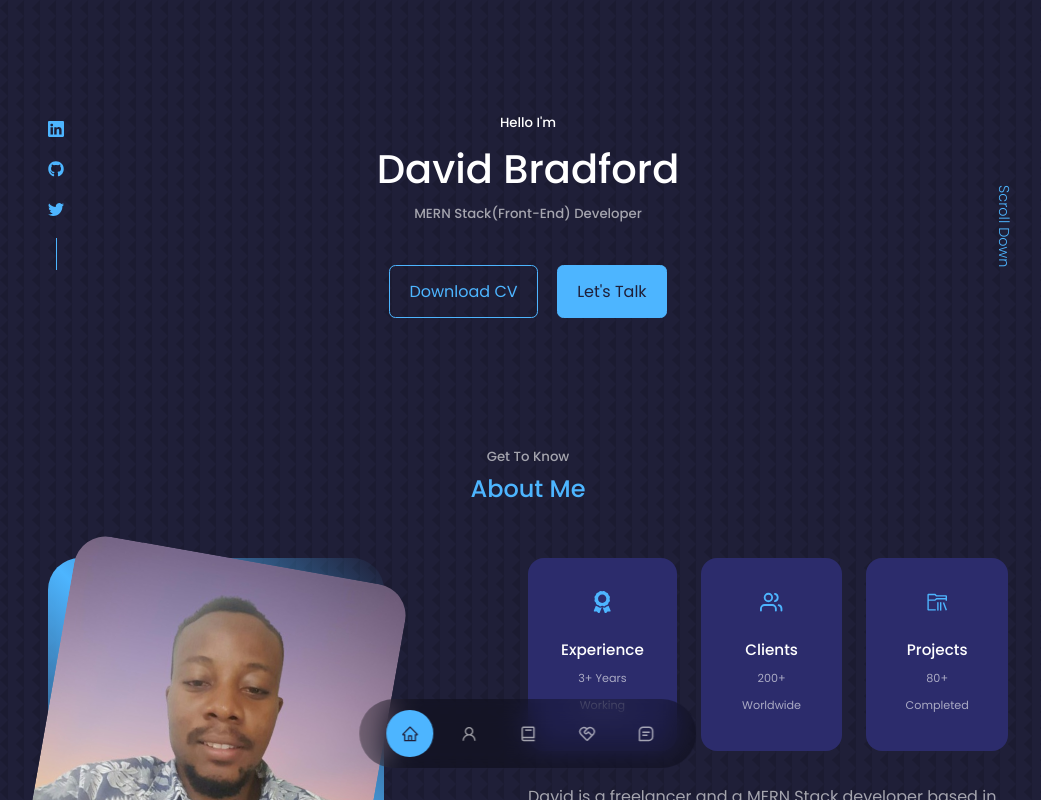
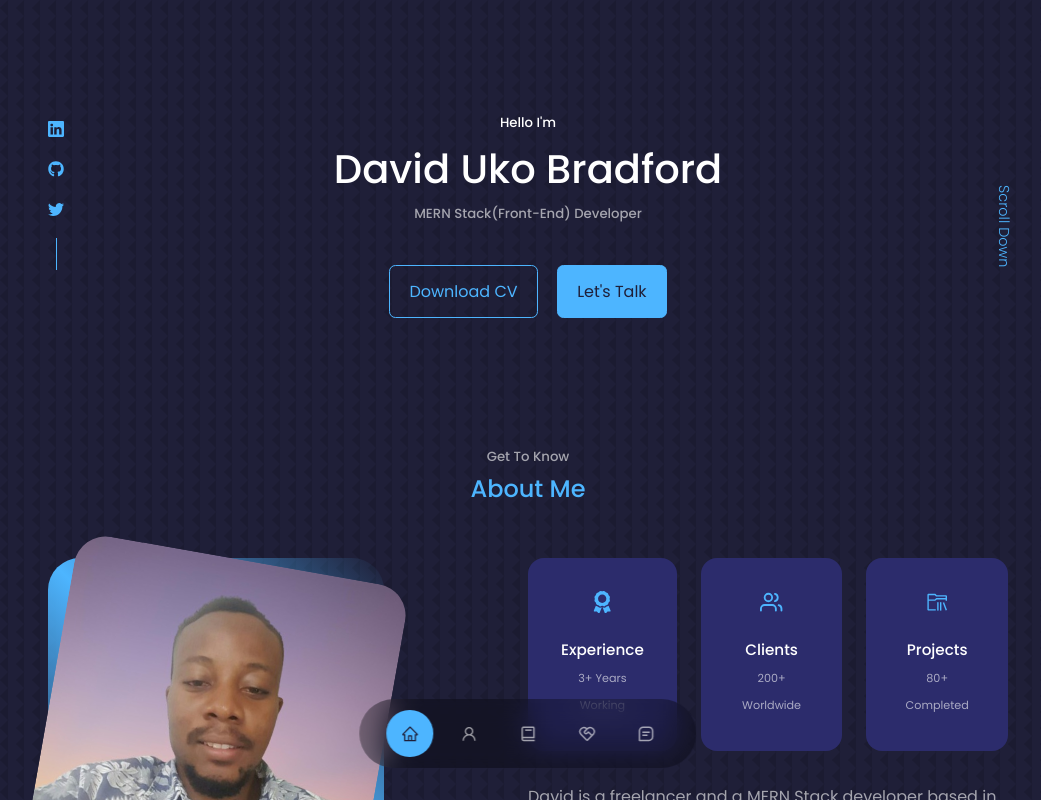
Before and after one commit to deviator53/Updated-Portfolio, a React (Create React App) app: page / in a window 1280 px wide. Shown: the top 800 px of the page, without its empty margins (112-1153 px from the left). Built offline with nearby package versions, Linux system fonts and the light colour scheme.

Commit message:
name is edited

```diff
--- a/src/components/header/Header.jsx
+++ b/src/components/header/Header.jsx
@@ -9,7 +9,7 @@ const Header = () => {
        <header className="portfolio">
            <div className="container header__container">
                <h5>Hello I'm</h5>
-               <h1>David Bradford</h1>
+               <h1>David Uko Bradford</h1>
                <h5 className="text-light">MERN Stack(Front-End) Developer </h5>
                 <CTA />
                 <HeaderSocial />
```
